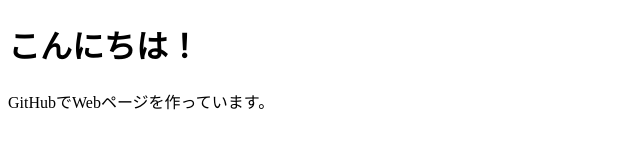
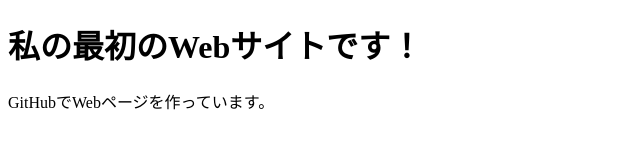
Before and after one commit to kanaimikio/github-practice, a plain HTML site: page index.html in a window 1280 px wide. Shown: the whole page, without its empty margins (0-640 px from the left). Drawn offline with Linux system fonts and the light colour scheme.

Commit message:
Update index.html

```diff
--- a/index.html
+++ b/index.html
@@ -5,7 +5,7 @@
   <title>私のGitHubページ</title>
 </head>
 <body>
-  <h1>こんにちは！</h1>
+ <h1>私の最初のWebサイトです！</h1>
   <p>GitHubでWebページを作っています。</p>
 </body>
 </html>
```
